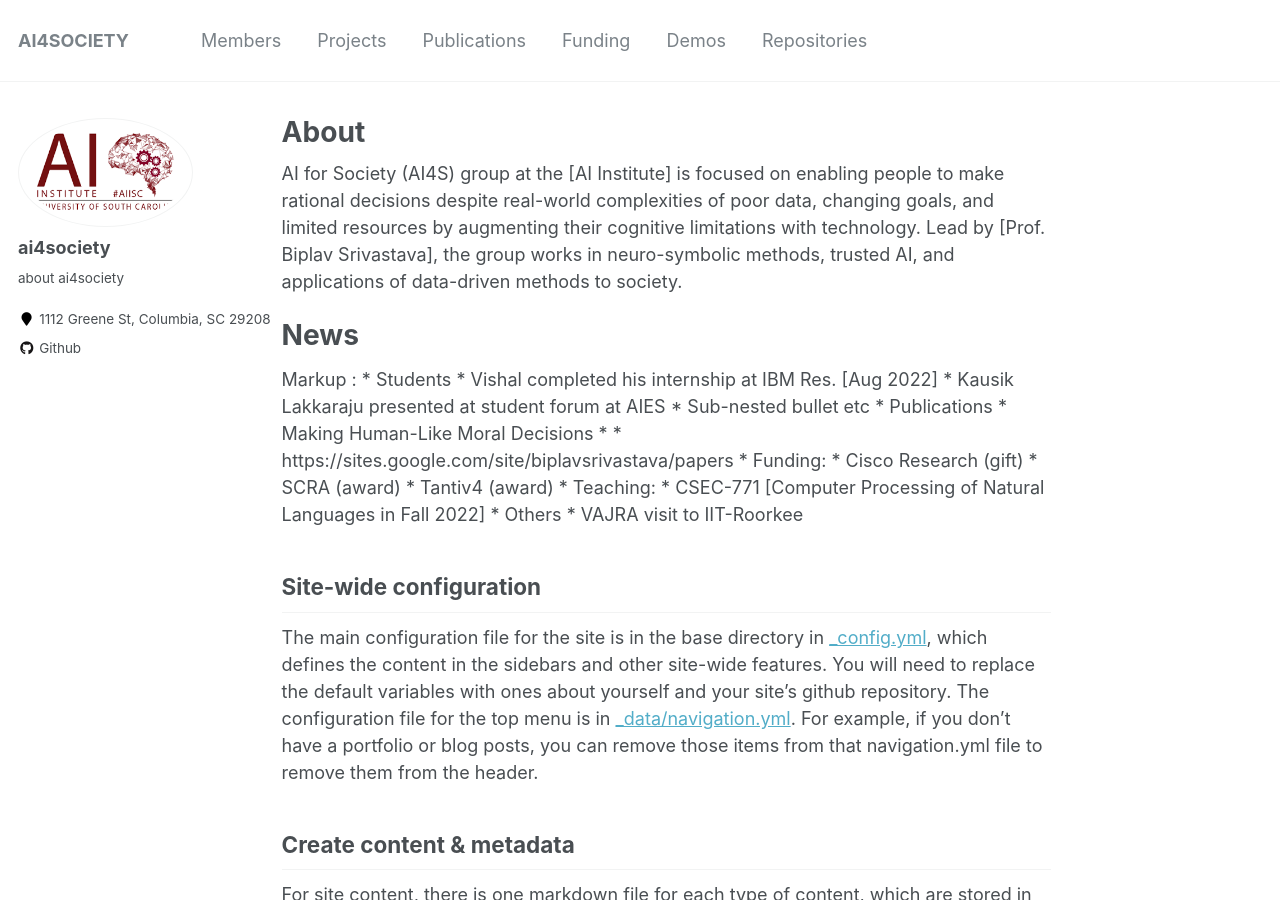
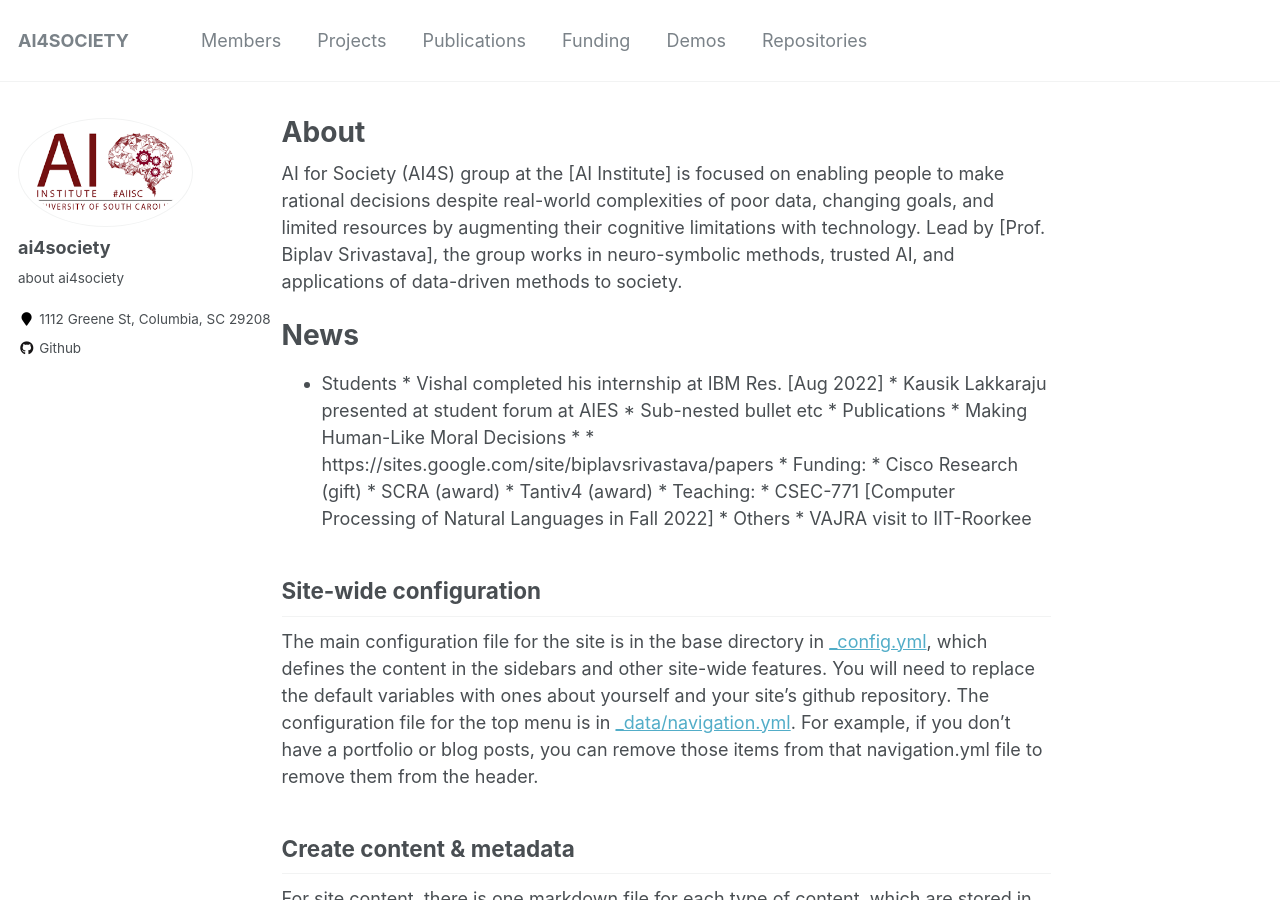
Before and after one commit to likitha-9/ai4society.github.io, a Jekyll site: the page built from _pages/about.md, in a window 1280 px wide and 900 px high. Built offline with Jekyll 4.4.1, drawn with Linux system fonts in a browser that asks for light colours.

```diff
--- a/_pages/about.md
+++ b/_pages/about.md
@@ -17,7 +17,7 @@
 
 
 
-Markup : * Students
+ * Students
               * Vishal completed his internship at IBM Res. [Aug 2022]
               * Kausik Lakkaraju presented at student forum at AIES
                   * Sub-nested bullet etc
```
